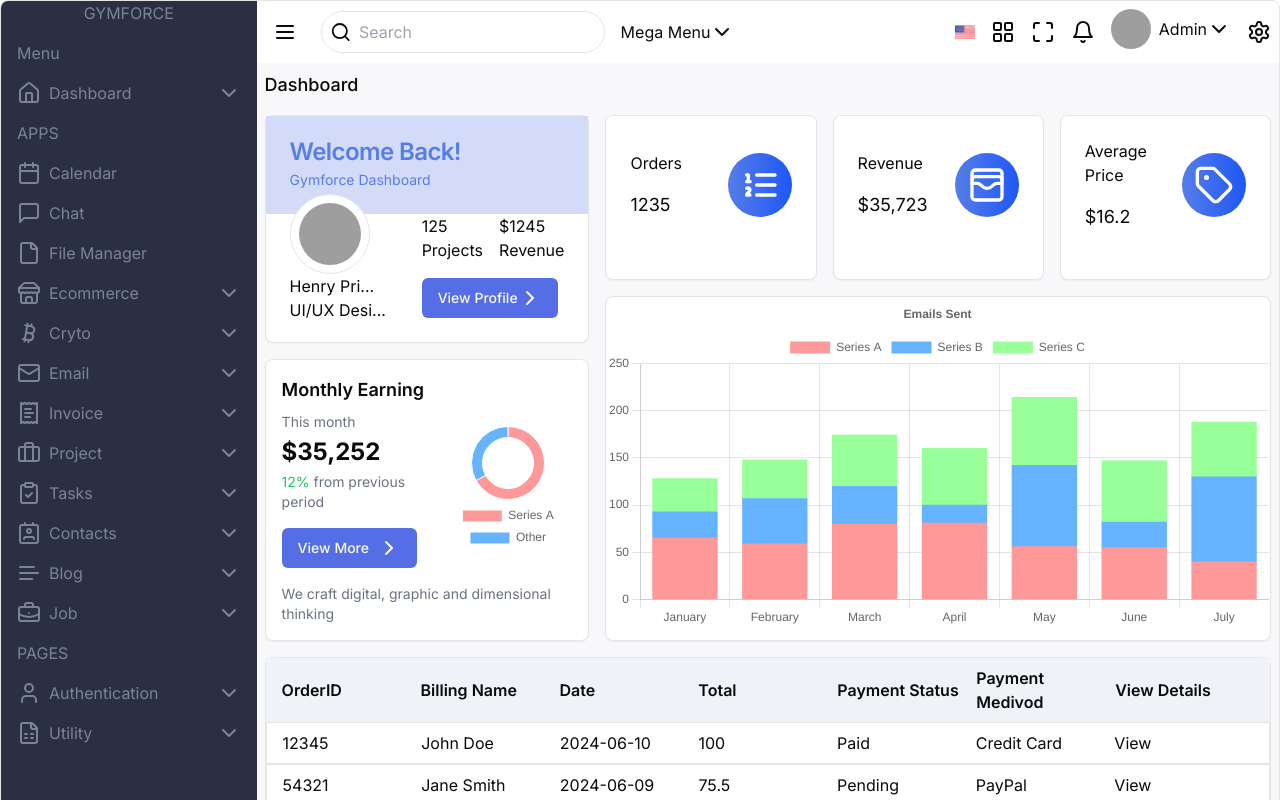
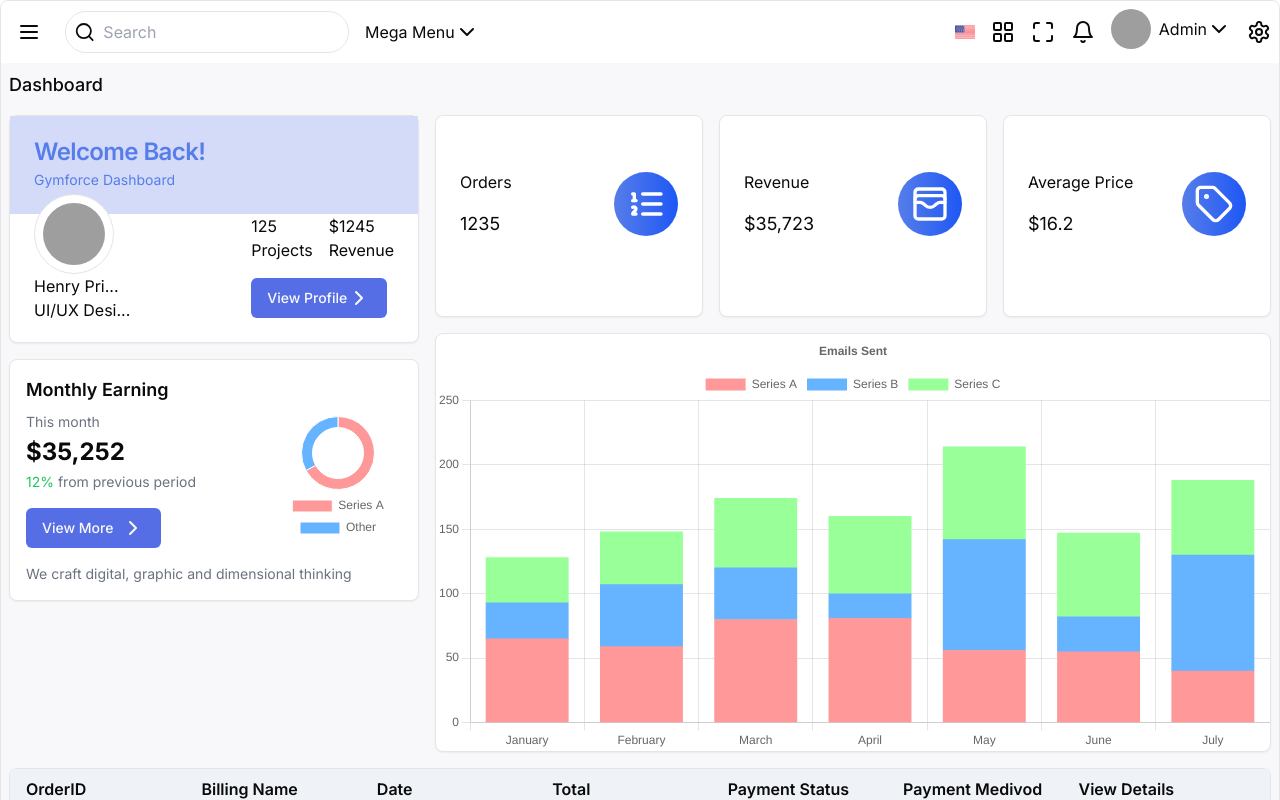
Before and after one commit to Arijeet10/gymforce-assignment, a Next.js app: page / in a window 1280 px wide. Shown: the top 800 px of the page. Built offline with nearby package versions, Linux system fonts and the light colour scheme; grey boxes are pictures that could not be loaded.

Commit message:
made mobile responsive

```diff
--- a/app/(dashboard)/page.tsx
+++ b/app/(dashboard)/page.tsx
@@ -11,7 +11,7 @@ import {
 import { useEffect, useState } from "react";
 
 const DashboardPage = () => {
-  const [sidebar, setSidebar] = useState(false);
+  const [sidebar, setSidebar] = useState(true);
 
   useEffect(() => {
     console.log(sidebar);
```
